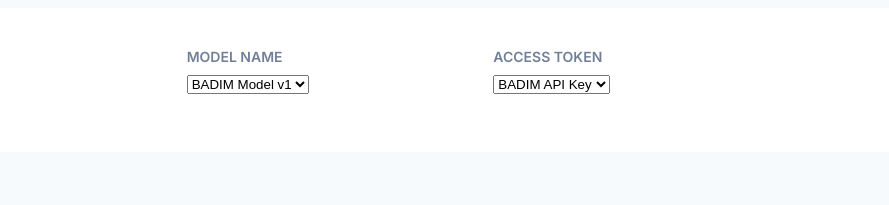
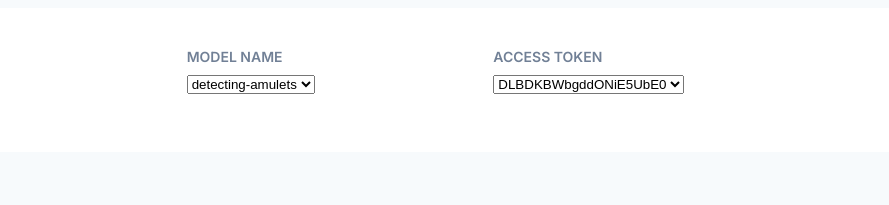
Before and after one commit to BADIM-PYproject/website, a plain HTML site: page index.html in a window 1280 px wide. Shown: the top 205 px of the page, 168-1057 px from the left. Drawn offline with Linux system fonts and the light colour scheme.

Commit message:
Edited options v1 in html

```diff
--- a/index.html
+++ b/index.html
@@ -14,13 +14,13 @@
 				<div>
 					<label class="header__label" for="model">Model Name</label>
 					<select name="model" id="model">
-						<option value="detecting-amulets">BADIM Model v1</option>
+						<option value="detecting-amulets">detecting-amulets</option>
 					</select>
 				</div>
 				<div>
 					<label class="header__label" for="access_token">Access Token</label>
 					<select name="access_token" id="access_token">
-						<option value="DLBDKBWbgddONiE5UbE0">BADIM API Key</option>
+						<option value="DLBDKBWbgddONiE5UbE0">DLBDKBWbgddONiE5UbE0</option>
 					</select>
 				</div>
 			</div>
```
